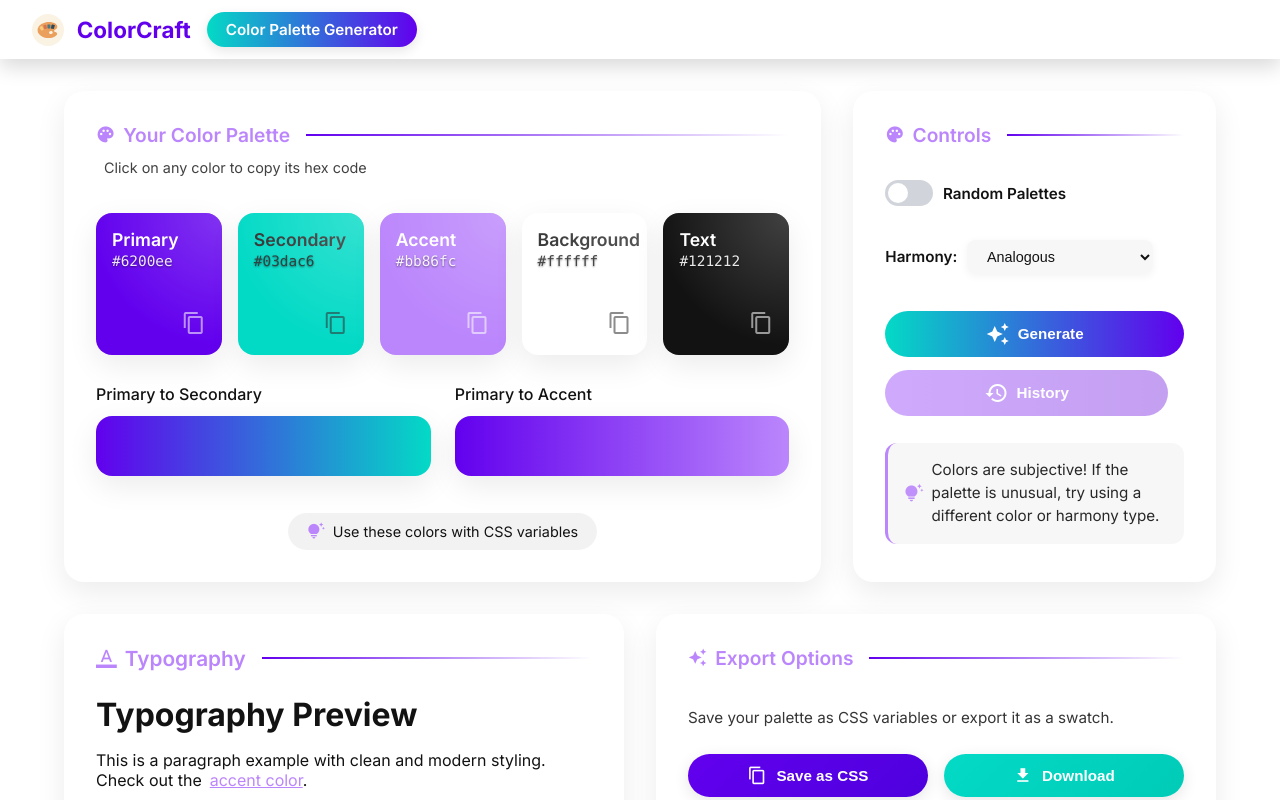
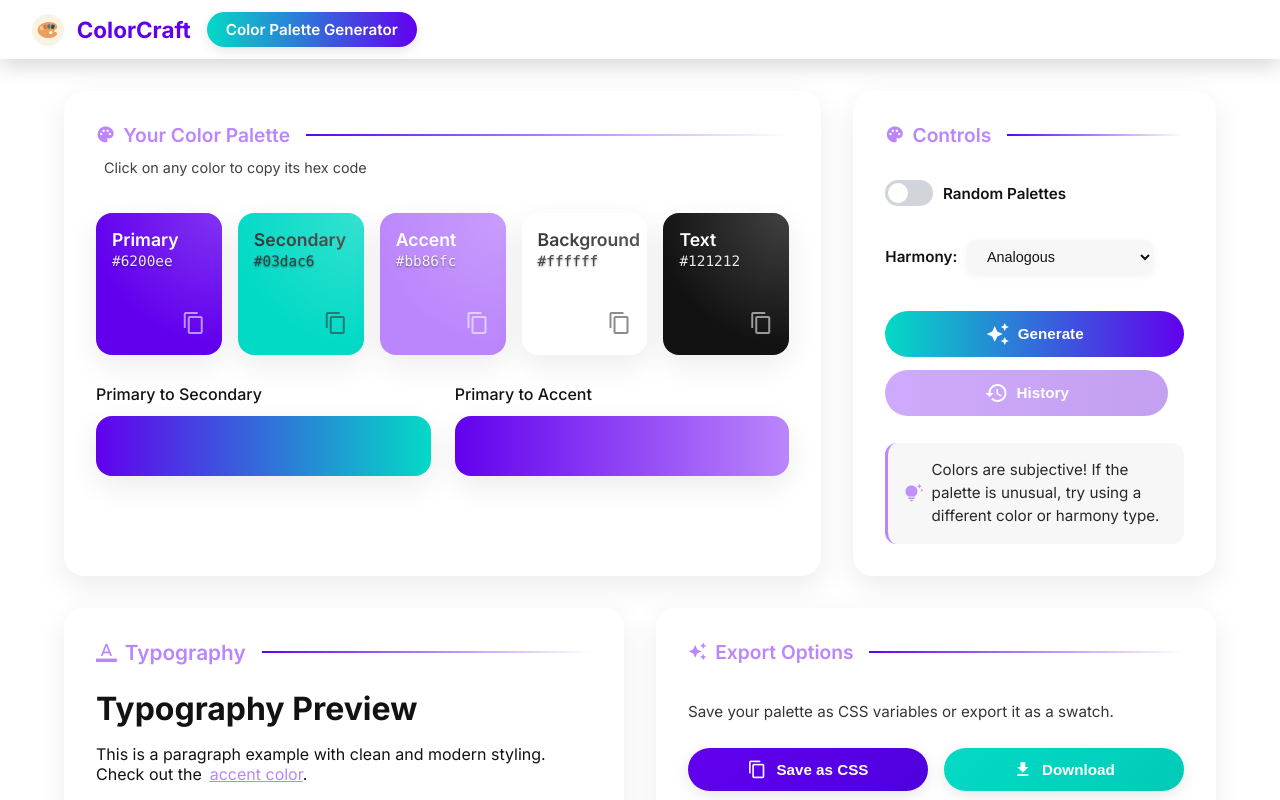
Before and after one commit to AvisharSharan/ColorCraft, a React (Vite) app: page / in a window 1280 px wide. Shown: the top 800 px of the page. Built offline with nearby package versions, Linux system fonts and the light colour scheme.

Commit message:
Remove harmony info section from PaletteDisplay component

```diff
--- a/src/components/PaletteDisplay.jsx
+++ b/src/components/PaletteDisplay.jsx
@@ -78,13 +78,6 @@ const PaletteDisplay = ({ palette }) => {
           ></div>
         </div>
       </div>
-
-      <div className="harmony-info">
-        <div className="info-badge">
-          <span className="material-icons">tips_and_updates</span>
-          <span>Use these colors with CSS variables</span>
-        </div>
-      </div>
     </div>
   );
 };
```
